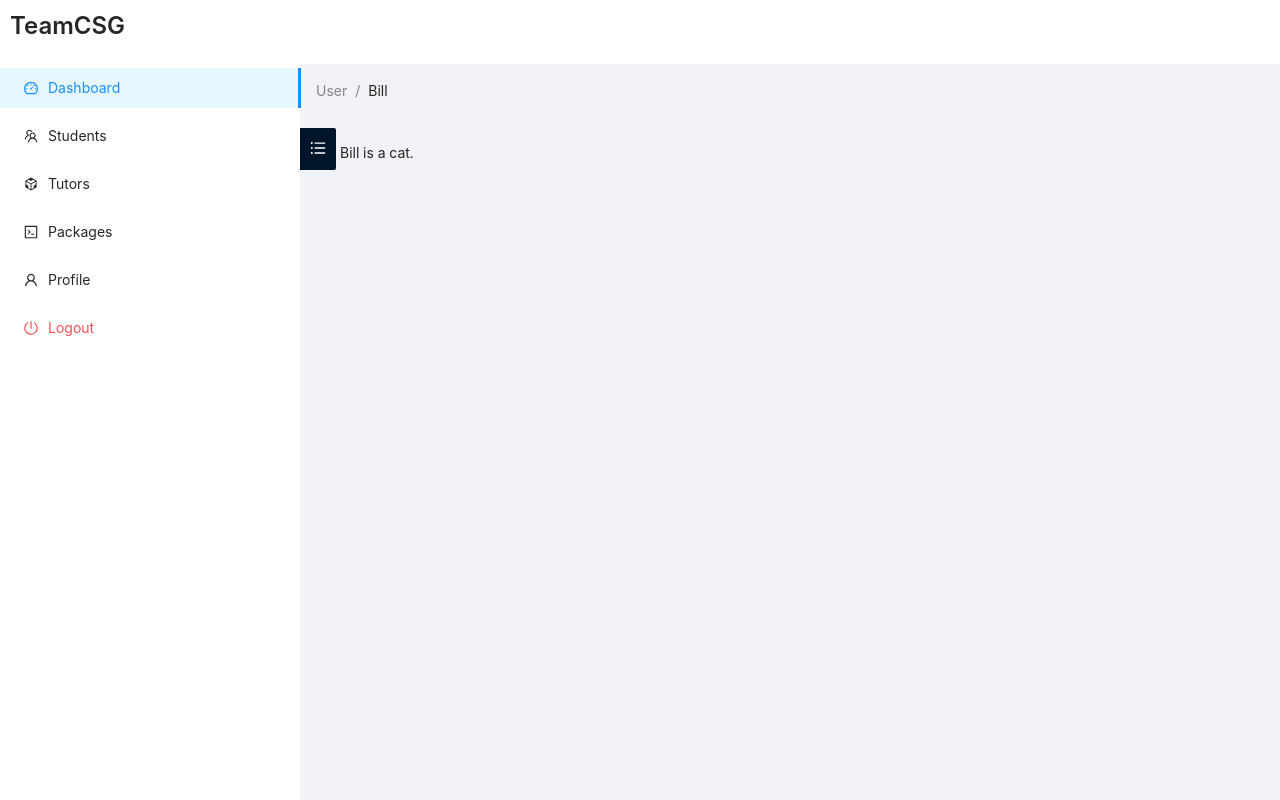
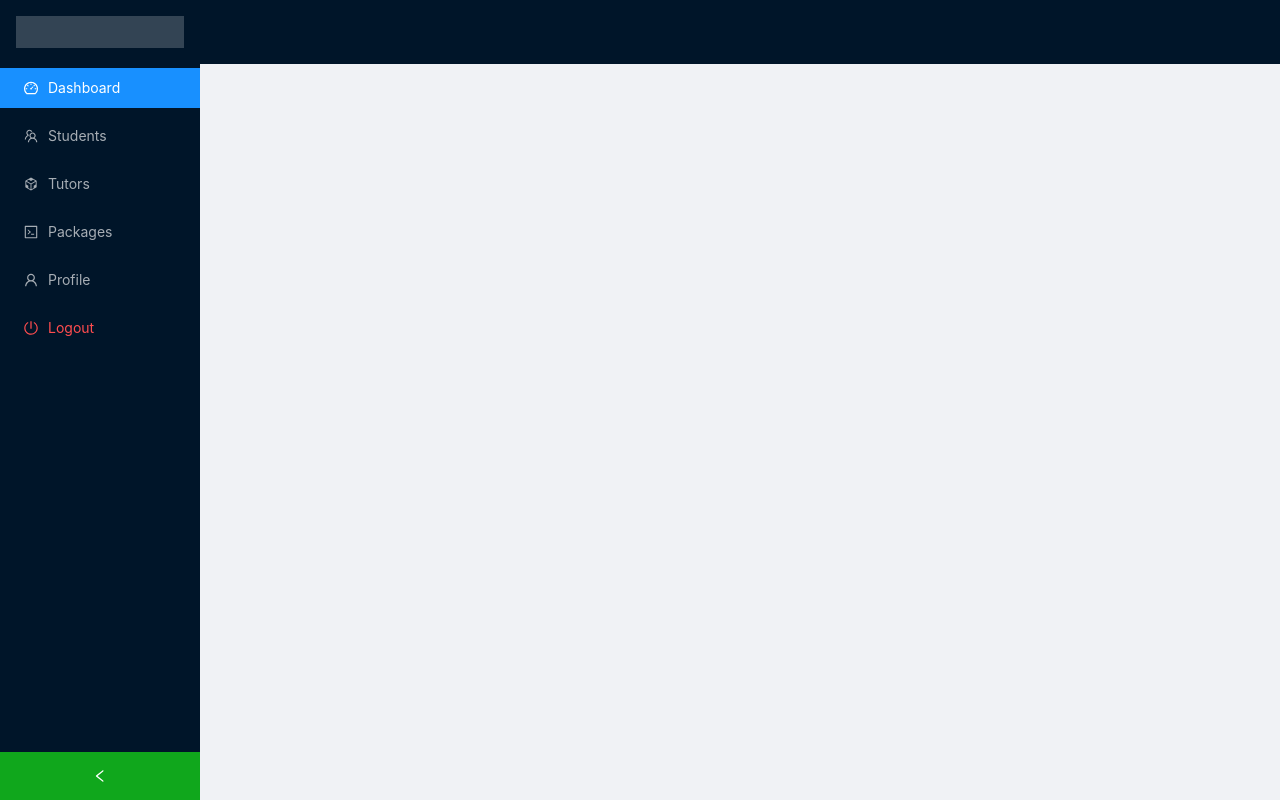
Before and after one commit to Deyoungj/teamCSG, a React (Create React App) app in the folder frontend/: page / in a window 1280 px wide. Built offline with nearby package versions, Linux system fonts and the light colour scheme.

Commit message:
frontend

```diff
--- a/frontend/src/App.js
+++ b/frontend/src/App.js
@@ -1,6 +1,7 @@
 import "./App.css";
 import Sidebar from "./components/Sidebar";
 import MainHeader from "./components/Header";
+// import Card from "./components/Card"
 import { Layout, Breadcrumb } from "antd";
 const { Header,Content } = Layout;
 
@@ -9,141 +10,22 @@ function App() {
     <Layout
     style={{
       minHeight: '100vh',
-  }}
->
-   {/* <Header
-      className="site-layout-background"
-      style={{
-        padding: 0,
-      }}
-    /> */}
+    }}>
+      <Sidebar />
+
+      <Layout className="site-layout">
         <MainHeader />
 
-  <Layout className="site-layout">
-  {/* <Sider collapsible collapsed={collapsed} onCollapse={(value) => setCollapsed(value)}>
-    <div className="logo" />
-    <Menu theme="dark" defaultSelectedKeys={['1']} mode="inline" items={items} />
-  </Sider>
-    */}
-    <Sidebar />
         <Content
           style={{
             margin: '0 16px',
           }}
-    >
-      <Breadcrumb
-        style={{
-          margin: '16px 0',
-        }}
-      >
-        <Breadcrumb.Item>User</Breadcrumb.Item>
-        <Breadcrumb.Item>Bill</Breadcrumb.Item>
-      </Breadcrumb>
-      <div
-        className="site-layout-background"
-        style={{
-          padding: 24,
-          minHeight: 360,
-        }}
-      >
-        Bill is a cat.
-      </div>
-    </Content>
-    {/* <Footer
-      style={{
-        textAlign: 'center',
-      }}
-    >
-      Ant Design ©2018 Created by Ant UED
-    </Footer> */}
+        ></Content>
+
       </Layout>
+
     </Layout>
   );
 }
 
 export default App;
-// import {
-//   DesktopOutlined,
-//   FileOutlined,
-//   PieChartOutlined,
-//   TeamOutlined,
-//   UserOutlined,
-// } from '@ant-design/icons';
-// import { Breadcrumb, Layout, Menu } from 'antd';
-// import React, { useState } from 'react';
-// const { Header, Content, Footer, Sider } = Layout;
-// function getItem(label, key, icon, children) {
-//   return {
-//     key,
-//     icon,
-//     children,
-//     label,
-//   };
-// }
-// const items = [
-//   getItem('Option 1', '1', <PieChartOutlined />),
-//   getItem('Option 2', '2', <DesktopOutlined />),
-//   getItem('User', 'sub1', <UserOutlined />, [
-//     getItem('Tom', '3'),
-//     getItem('Bill', '4'),
-//     getItem('Alex', '5'),
-//   ]),
-//   getItem('Team', 'sub2', <TeamOutlined />, [getItem('Team 1', '6'), getItem('Team 2', '8')]),
-//   getItem('Files', '9', <FileOutlined />),
-// ];
-// const App = () => {
-//   const [collapsed, setCollapsed] = useState(false);
-//   return (
-//     <Layout
-//       style={{
-//         minHeight: '100vh',
-//       }}
-//     >
-//        <Header
-//           className="site-layout-background"
-//           style={{
-//             padding: 0,
-//           }}
-//         />
-
-//       <Layout className="site-layout">
-//       <Sider collapsible collapsed={collapsed} onCollapse={(value) => setCollapsed(value)}>
-//         <div className="logo" />
-//         <Menu theme="dark" defaultSelectedKeys={['1']} mode="inline" items={items} />
-//       </Sider>
-
-//         <Content
-//           style={{
-//             margin: '0 16px',
-//           }}
-//         >
-//           <Breadcrumb
-//             style={{
-//               margin: '16px 0',
-//             }}
-//           >
-//             <Breadcrumb.Item>User</Breadcrumb.Item>
-//             <Breadcrumb.Item>Bill</Breadcrumb.Item>
-//           </Breadcrumb>
-//           <div
-//             className="site-layout-background"
-//             style={{
-//               padding: 24,
-//               minHeight: 360,
-//             }}
-//           >
-//             Bill is a cat.
-//           </div>
-//         </Content>
-//         <Footer
-//           style={{
-//             textAlign: 'center',
-//           }}
-//         >
-//           Ant Design ©2018 Created by Ant UED
-//         </Footer>
-//       </Layout>
-//     </Layout>
-//   );
-// };
-// export default App;
--- /dev/null
+++ b/frontend/src/components/Card.jsx
@@ -0,0 +1,18 @@
+// import React from 'react';
+// import { Card } from 'antd';
+// const Card = () => (
+//   <div className="site-card-border-less-wrapper">
+//     <Card
+//       title="Card title"
+//       bordered={false}
+//       style={{
+//         width: 300,
+//       }}
+//     >
+//       <p>Card content</p>
+//       <p>Card content</p>
+//       <p>Card content</p>
+//     </Card>
+//   </div>
+// );
+// export default Card;
--- a/frontend/src/components/Header.jsx
+++ b/frontend/src/components/Header.jsx
@@ -7,19 +7,12 @@ const {Title} = Typography;
 
 const MainHeader = () => {
     return (
-       <Header  className="site-layout-background" style={{
-           backgroundColor: 'white',
-           padding:10
-       }}>
-
-           <div className="logo">
-            <Title level= {3}>TeamCSG</Title>
-             {/* <img src={Image} alt="logo" width="30px" height="31px" /> */}<Title style={{float: 'right',}} level= {5}>example@mail.com</Title>
-          </div>
-
-
-
-       </Header>
+       <Header
+       style={{
+         padding: 0,
+         background: 'light',
+       }}
+     />
     );
 }
 
--- a/frontend/src/components/Sidebar.jsx
+++ b/frontend/src/components/Sidebar.jsx
@@ -22,16 +22,25 @@ const Sidebar = () => {
 
 
       <Sider
-      width={300} breakpoint="lg" collapsedWidth="0" expandBehaviour="overTheTop"
         collapsible
         collapsed={collapsed}
         onCollapse={(value) => setCollapsed(value)}
+        breakpoint = 'sm'
         style={{
-          backdroundColor:'white'
+          backdroundColor:'white',
+          height: '100vh',
+          position: 'fixed'
         }}
       >
+      <div
+          style={{
+            height: 32,
+            margin: 16,
+            background: 'rgba(255, 255, 255, 0.2)',
+          }}
+        />
         <Menu
-          theme="light"
+          theme="dark"
           defaultSelectedKeys={[ window.location.pathname ]}
           mode="inline"
           style={{
```
Lines whose indentation alone changed are shown as unchanged.
